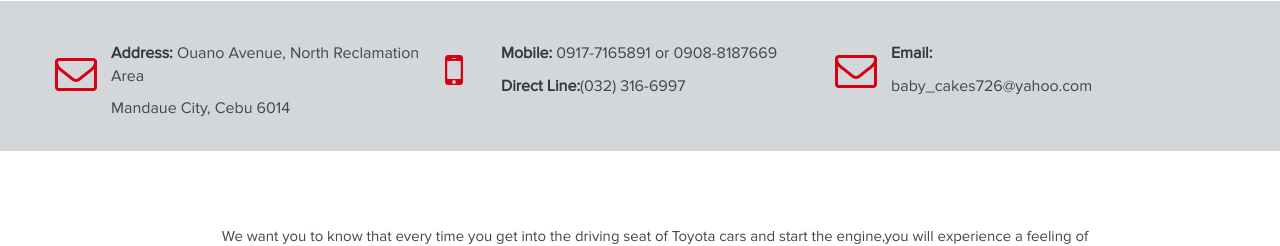
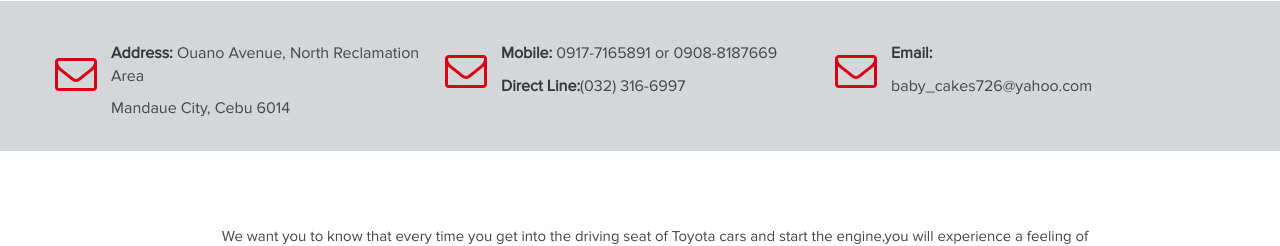
Before and after one commit to pwsumar/toyota, a PHP site: page / in a window 1280 px wide. Shown: the part 1737-1983 px from the top of the page. Run offline with PHP 8.4, Linux system fonts and the light colour scheme; some libraries are stand-ins or nearby versions.

Commit message:
edited footer

```diff
--- a/index.php
+++ b/index.php
@@ -153,8 +153,8 @@
 					</div>
 					<div class="col-md-4 p-0">
 						<div class="info-content">
-		       				<!-- <div class="info-icon"><i class="fa fa-envelope-o"></i></div> -->
-		       				<div class="info-icon"><i class="fa fa-mobile"></i></div>
+									<div class="info-icon"><i class="fa fa-envelope-o"></i></div>
+		       				<!-- <div class="info-icon"><i class="fa fa-mobile"></i></div> -->
 							<div class="info-details">
 								<p><span>Mobile: </span>0917-7165891 or 0908-8187669</p>
 								<div class="info-bottom">
```
